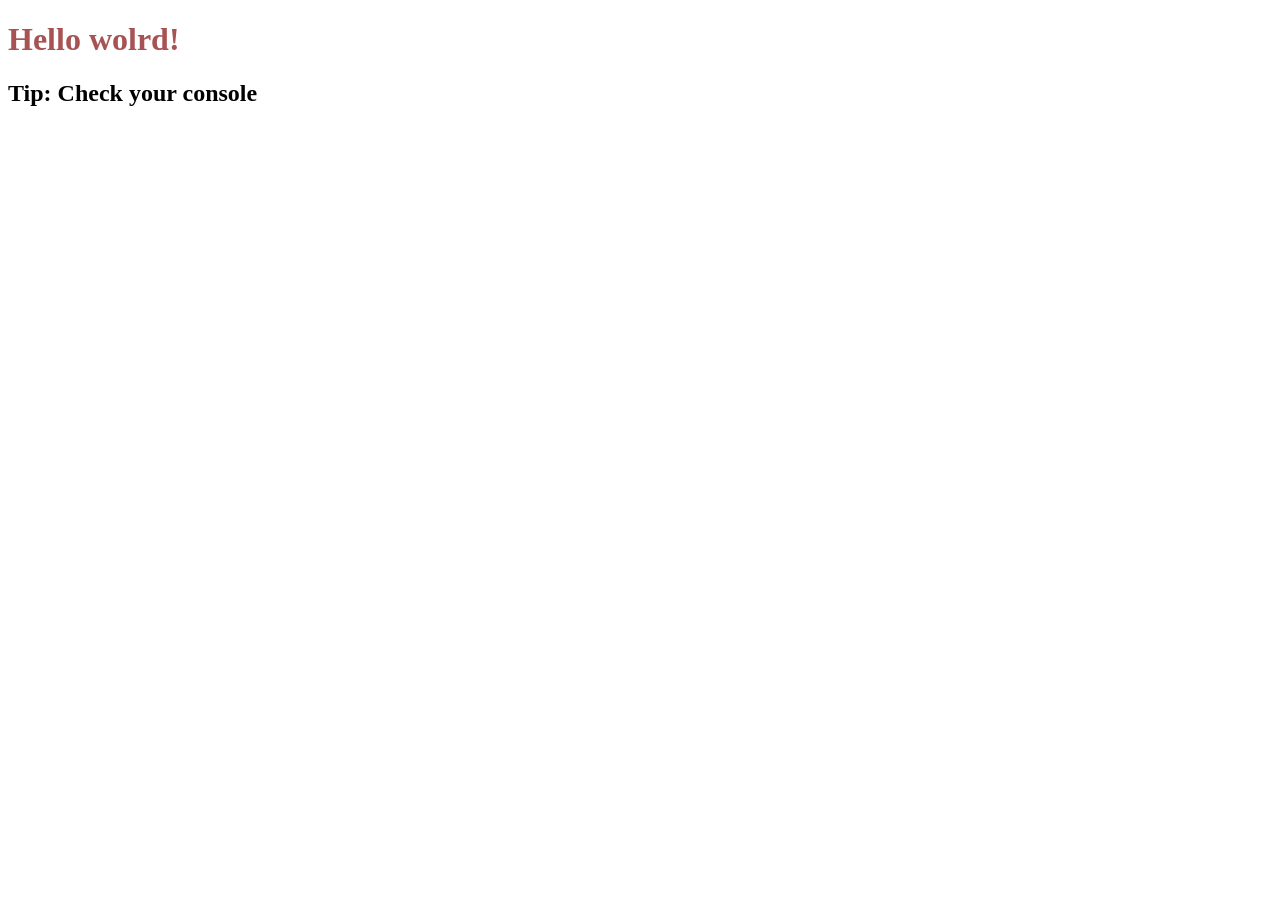
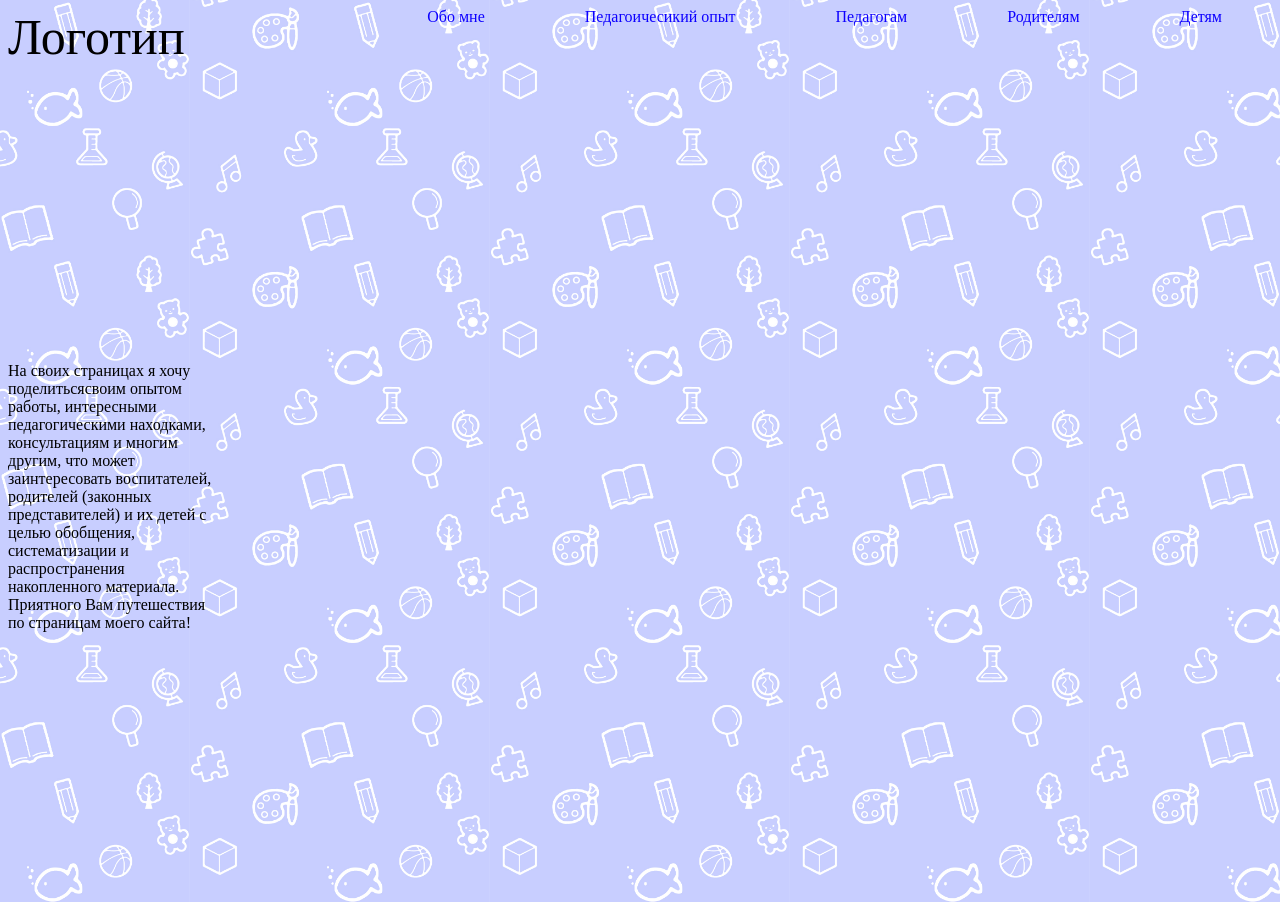
Before and after one commit to kazualHD/primarySite, a website built with webpack: page index.html in a window 1280 px wide. Shown: the top 902 px of the page. Before the commit the page ends 800 px from the top, so only its background shows below. Built offline with nearby package versions, Linux system fonts and the light colour scheme.

Commit message:
headerConf

```diff
--- a/index.html
+++ b/index.html
@@ -1,12 +1,41 @@
 <!DOCTYPE html>
-<html>
-    <head>
-        <meta charset="utf-8" />
-        <title>Webpack App</title>
-    </head>
-    <body>
-        <h1>Hello wolrd!</h1>
-        <h2>Tip: Check your console</h2>
-    </body>
+<html lang="en">
+<head>
+    <meta charset="UTF-8">
+    <meta name="viewport" content="width=device-width, initial-scale=1.0">
+    <title> Primaty Sight</title>
+</head>
+<body>
+    <div class="grid-6">
+    <header class="header">
+        <div class="logo"> Логотип</div>
+        <ul class="header-list">
+            <li class="header-item"><a class="header-link" href="#"> Обо мне </a></li>
+            <li class="header-item"><a class="header-link" href="#"> Педагоичесикий опыт </a></li>
+            <li class="header-item"><a class="header-link" href="#"> Педагогам </a> </li>
+            <li class="header-item"><a class="header-link" href="#"> Родителям </a></li>
+            <li class="header-item"><a class="header-link" href="#"> Детям </a></li>
+        </ul>
+    </header>
+    <main>
+        <div class="grid-item grid-2">
+         <p>
+            На своих страницах я хочу
+            поделитьсясвоим опытом работы,
+            интересными педагогическими находками,
+            консультациям и многим другим,
+            что может заинтересовать воспитателей, родителей (законных представителей)
+            и их детей с целью обобщения, систематизации и распространения накопленного материала.
 
+            Приятного Вам путешествия по страницам моего сайта! </p>
+
+         <img src="" alt="">
+
+        </div>
+        <div class="grid-item grid-2">
+            <img src="" alt="">
+        </div>
+    </main>
+</div>
+</body>
 </html>
--- a/src/css/main.css
+++ b/src/css/main.css
@@ -1,4 +1,39 @@
-h1 {
-    font-weight: 700;
-    color: rgb(167, 83, 83)
+body {
+    background-image: url(../components/fon.jpg);
+    background-position: center center;
+    background-size: 300px;
 }
+
+.grid-6 {
+    display:grid;
+    grid-template-columns: repeat(6, 1fr);
+    grid-template-rows: repeat(3, 1fr);
+    grid-template-areas:
+    'header header header header header header'
+    'main main main main main main'
+    'footer footer footer footer footer footer';
+}
+
+.header {
+    display: flex;
+    align-items: flex-start;
+    grid-area: header;
+    justify-content: space-between;
+}
+
+.header-list {
+    display: flex;
+    margin: 0;
+    list-style: none;
+}
+.header-item {
+    margin: 0 50px;
+}
+
+.header-link {
+ color: rgb(13, 0, 255);
+ text-decoration: none;
+}
+.logo {
+    font-size: 50px;
+}
```
Also changed, not shown: src/components/fon.jpg (added), 1 other file.
